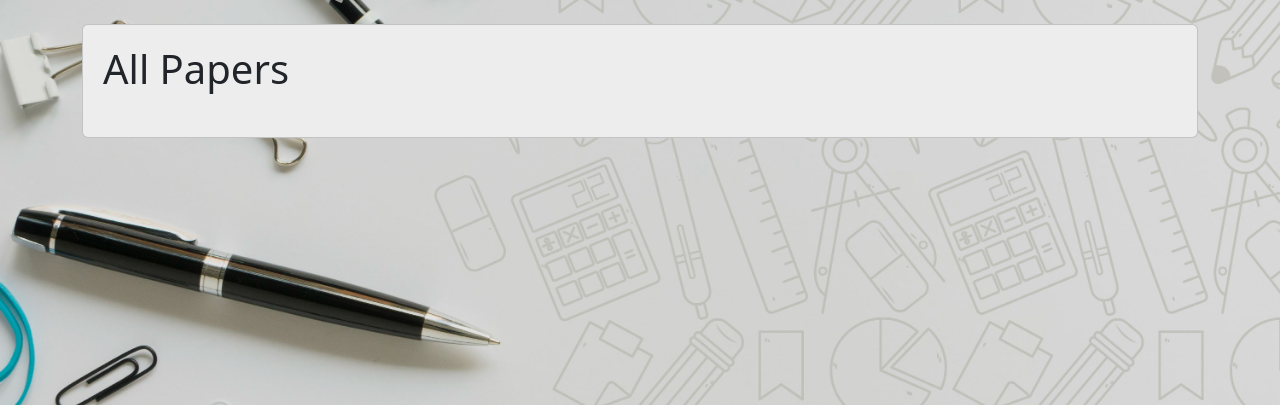
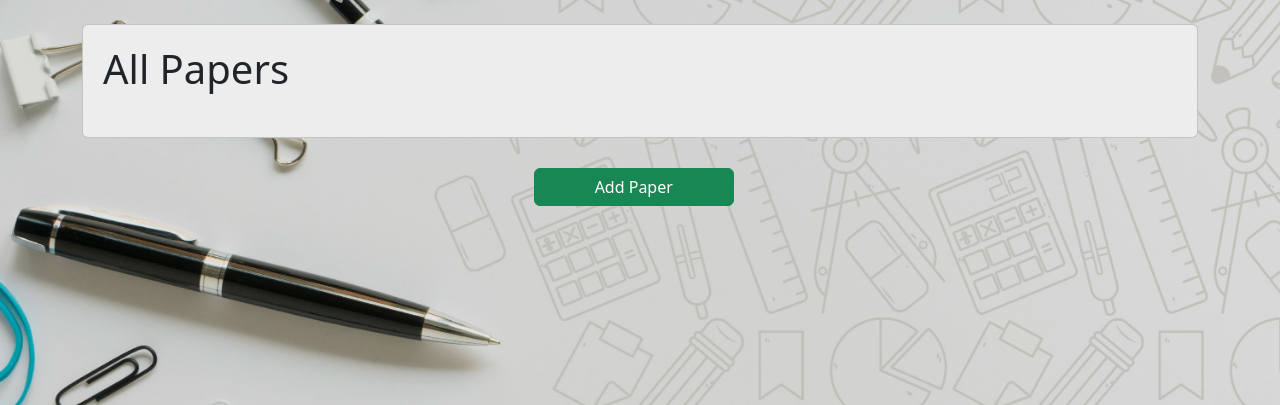
Before and after one commit to e9srawat/Kametv3, a Django app: page /all_papers/ in a window 1280 px wide. Shown: the part 80-485 px from the top of the page. Run offline with Django 4.2, Linux system fonts and the light colour scheme; the visitor is signed in with stand-in values (Sample User, id 1); data that the repository does not hold is empty.

Commit message:
modified:   KAMETv3/quizzer/views.py

```diff
--- a/KAMETv3/quizzer/templates/all_papers.html
+++ b/KAMETv3/quizzer/templates/all_papers.html
@@ -8,10 +8,35 @@
       {% for paper in all_papers %}
         <li style="margin-top:20px;">
           <a href="{% url 'questions' paper_id=paper.id %}">{{ paper.subject }}</a>
+          <div style="margin-top: 10px;">
+            <a class="btn btn-primary" href="{% url 'edit_paper' paper_id=paper.id %}">Settings</a>
+            <button type="button" class="btn btn-danger" data-bs-toggle="modal" data-bs-target="#exampleModal{{ paper.id }}">Delete</button>
+            <form method="post" action="{% url 'delete_paper' pk=paper.id %}">
+              {% csrf_token %}
+              <div class="modal fade" id="exampleModal{{ paper.id }}" tabindex="-1" aria-labelledby="exampleModalLabel" aria-hidden="true">
+                <div class="modal-dialog">
+                  <div class="modal-content">
+                    <div class="modal-header">
+                      <h1 class="modal-title fs-5" id="exampleModalLabel">Warning</h1>
+                      <button type="button" class="btn-close" data-bs-dismiss="modal" aria-label="Close"></button>
+                    </div>
+                    <div class="modal-body">Are you sure you want to delete the paper "{{ paper.subject }}"? This will delete all Questions in the paper too</div>
+                    <div class="modal-footer">
+                      <button type="button" style="width: 48%;" class="btn btn-secondary" data-bs-dismiss="modal">Close</button>
+                      <button type="submit" class="btn btn-danger" style="width: 48%;">Delete</button>
+                    </div>
+                  </div>
+                </div>
+              </div>
+            </form>
+          </div>
         </li>
       {% endfor %}
     </ul>
   </div>
   <div class="d-flex justify-content-center align-items-center">
   </div>
+  <div class="d-flex justify-content-center align-items-center">
+    <a href="{% url 'add_paper' %}" class="btn btn-success" style="width: 200px; margin:10px ;">Add Paper</a> &nbsp; &nbsp;
+  </div>
 {% endblock %}
--- a/KAMETv3/quizzer/urls.py
+++ b/KAMETv3/quizzer/urls.py
@@ -8,6 +8,11 @@ urlpatterns = [
     path("control/", views.AdminPanel.as_view(), name="control"),
 
     path('all_papers/', views.AllPapers.as_view(), name='all_papers'),
+    path('add_paper/', views.AddPaper.as_view(), name='add_paper'),
+    path('edit_paper/<int:paper_id>', views.EditPaper.as_view(), name='edit_paper'),
+    path('delete_paper/<int:pk>/', views.DeletePaper.as_view(), name='delete_paper'),
+
+
     path('questions/<int:paper_id>', views.PaperQuestions.as_view(), name='questions'),
     path('edit_question/<int:question_id>/', views.EditQuestion.as_view(), name='edit_question'),
     path('delete_question/<int:pk>/', views.DeleteQuestion.as_view(), name='delete_question'),
--- a/KAMETv3/quizzer/views.py
+++ b/KAMETv3/quizzer/views.py
@@ -1,5 +1,6 @@
 import random
 from typing import Any
+from django.http import HttpResponseRedirect
 from django.shortcuts import get_object_or_404, redirect, render
 from django.urls import reverse_lazy
 from .models import *
@@ -64,7 +65,46 @@ class AllPapers(AdminRequiredDispatchMixin,ListView):
     template_name = 'all_papers.html'
     context_object_name = 'all_papers'
 
-class PaperQuestions(ListView):
+class AddPaper(AdminRequiredDispatchMixin,CreateView):
+    model = Paper
+    template_name = 'add_paper.html'
+    fields = ['subject', 'time_allotted', 'number_questions']
+    success_url = reverse_lazy('all_papers')
+
+    def post(self, request, *args, **kwargs):
+        subject = request.POST.get('Subject')
+        time_allotted = request.POST.get('time_allotted')
+        number_questions = request.POST.get('number_questions')
+        Paper.objects.create(subject=subject, time_allotted=time_allotted, number_questions=number_questions)
+
+        return HttpResponseRedirect(self.success_url)
+
+class EditPaper(AdminRequiredDispatchMixin,UpdateView):
+    model = Paper
+    template_name = 'edit_paper.html'
+    fields = ['subject', 'time_allotted', 'number_questions']
+
+    def get_context_data(self, **kwargs):
+        context = super().get_context_data(**kwargs)
+        paper = get_object_or_404(Paper, pk=self.kwargs['paper_id'])
+        context['paper'] = paper
+
+        return context
+
+    def get_object(self, queryset=None):
+        return get_object_or_404(Paper, pk=self.kwargs['paper_id'])
+
+    def get_success_url(self):
+        return reverse_lazy('all_papers')
+
+class DeletePaper(AdminRequiredDispatchMixin,DeleteView):
+    model = Paper
+    template_name = None
+
+    def get_success_url(self):
+        return reverse_lazy('all_papers')
+
+class PaperQuestions(AdminRequiredDispatchMixin, ListView):
     model = Question
     template_name = 'paper_questions.html'
     context_object_name = 'questions'
@@ -78,7 +118,7 @@ class PaperQuestions(ListView):
         context['paper'] = get_object_or_404(Paper, pk=self.kwargs['paper_id'])
         return context
 
-class EditQuestion(UpdateView):
+class EditQuestion(AdminRequiredDispatchMixin,UpdateView):
     model = Question
     template_name = 'edit_question.html'
     fields = ['question_text']
@@ -221,19 +261,6 @@ class Base(UserRequiredDispatchMixin,TemplateView):
         context = {'paper':paper, 'tuser':testuser }
         return context
 
-# class PaperQuestionsView(UserRequiredDispatchMixin,View):
-#     template_name = 'questions_list.html'
-
-#     def get(self, request, paper_id):
-#         paper = get_object_or_404(Paper, id=paper_id)
-#         questions = Question.objects.filter(paper=paper)
-#         context = {
-#             'paper': paper,
-#             'questions': questions,
-#         }
-
-#         return render(request, self.template_name, context)
-
 
 class RandomQuestionsView(UserRequiredDispatchMixin,ListView):
     template_name = "question_list.html"
```
Also changed, not shown: KAMETv3/quizzer/templates/add_paper.html (added, +41 -0 lines), KAMETv3/quizzer/templates/edit_paper.html (added, +28 -0 lines).
